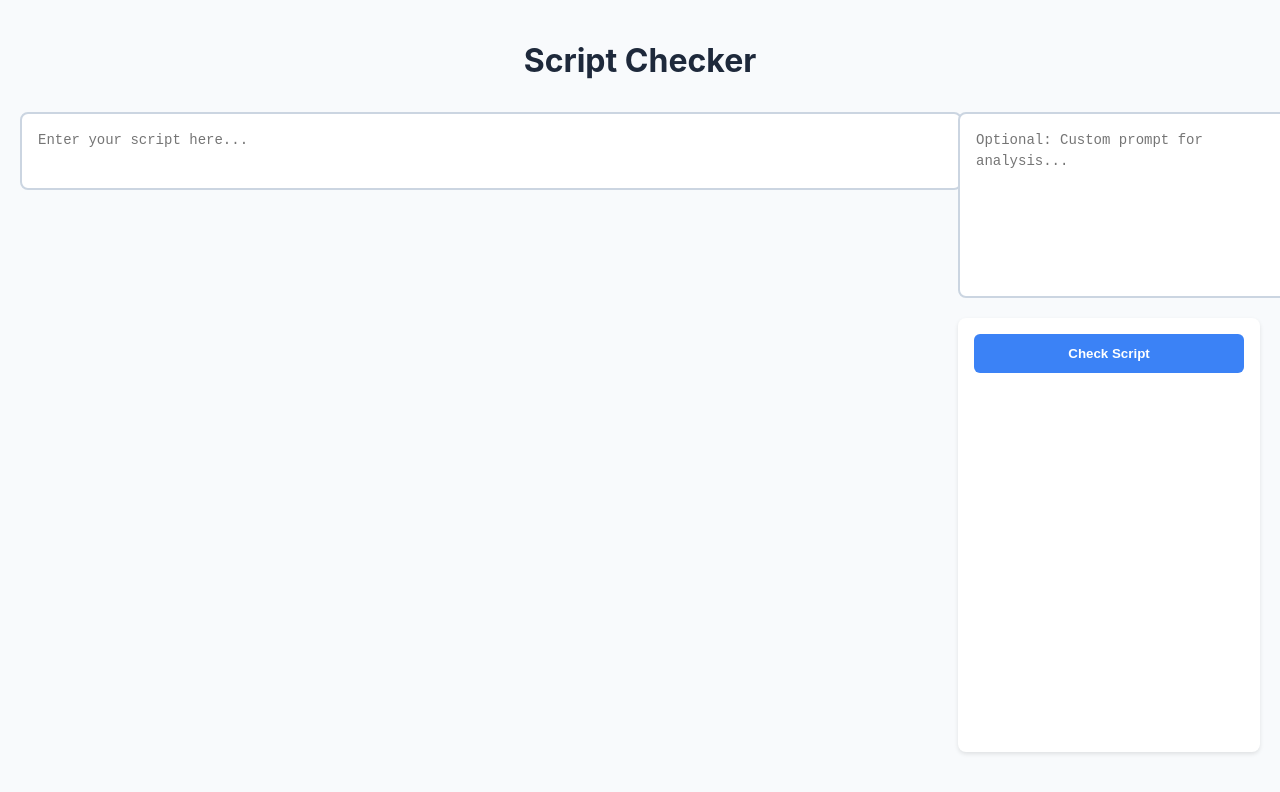
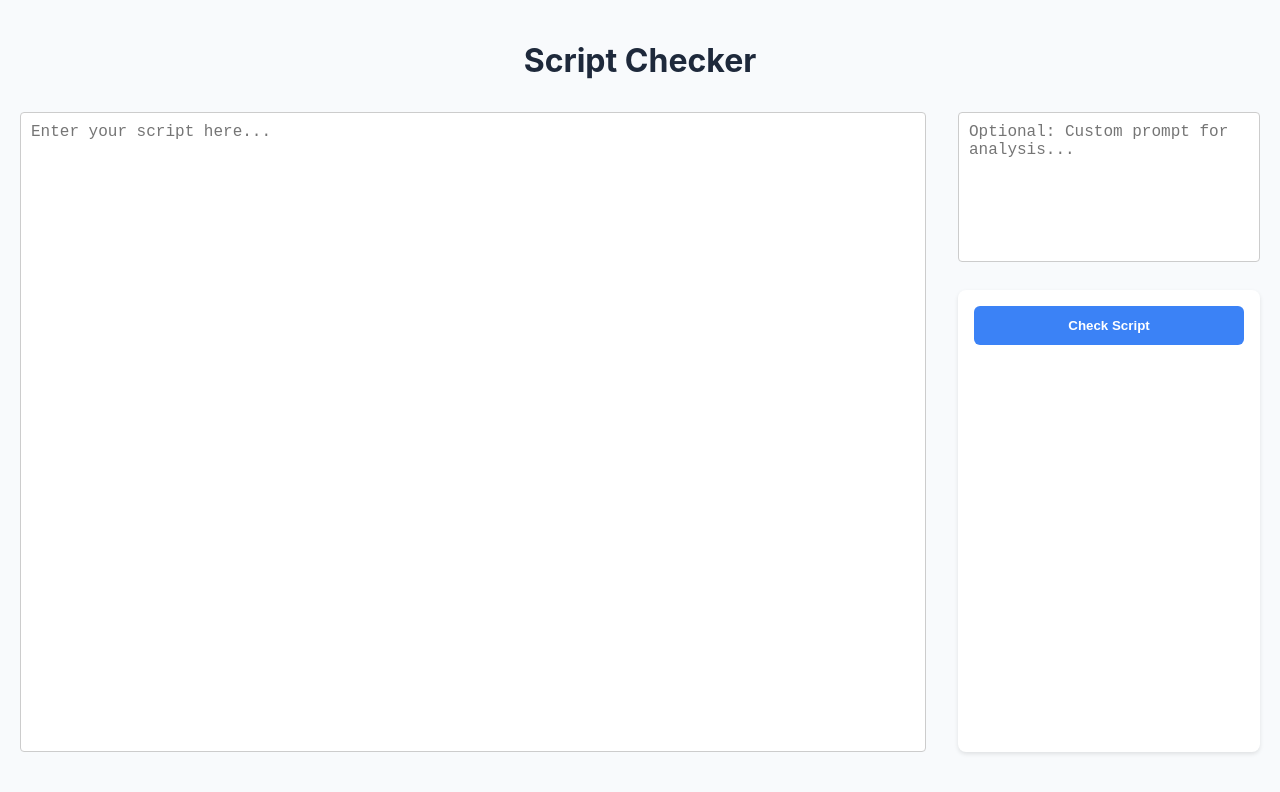
Before and after one commit to ruichenZz/cs239-attention-span, a React (Create React App) app in the folder script-checker/frontend/: page / in a window 1280 px wide. Shown: the top 792 px of the page. Built offline with nearby package versions, Linux system fonts and the light colour scheme.

Commit message:
Update index.css with highlighting style and edit button style

```diff
--- a/script-checker/frontend/src/index.css
+++ b/script-checker/frontend/src/index.css
@@ -32,21 +32,6 @@ h1 {
   display: flex;
   flex-direction: column;
   gap: 1rem;
-}
-
-.text-input {
-  width: 100%;
-  height: 100%;
-  padding: 1rem;
-  border: 2px solid #cbd5e1;
-  border-radius: 8px;
-  resize: none;
-  font-size: 14px;
-  line-height: 1.5;
-}
-
-.prompt-input {
-  height: 150px;
 }
 
 .results-container {
@@ -146,3 +131,40 @@ h1 {
   color: #1e293b;
   margin-bottom: 1rem;
 }
+
+.text-input {
+  width: 100%;
+  height: 80vh;
+  font-size: 16px;
+  border-radius: 4px;
+  border: 1px solid #ccc;
+  padding: 10px;
+  resize: none;
+  box-sizing: border-box;
+  margin-bottom: 8px;
+}
+
+.highlighted-paragraph {
+  font-size: 16px;
+  line-height: 1.5;
+}
+
+.edit-button {
+  background-color: #3b82f6;
+  color: #fff;
+  border: none;
+  padding: 0.6rem 1rem;
+  margin-top: 0.5rem;
+  border-radius: 4px;
+  cursor: pointer;
+  font-size: 600;
+  transition: background-color 0.2s ease;
+}
+
+.edit-button:hover {
+  background-color: #2563eb;
+}
+
+.prompt-input {
+  height: 150px;
+}
```
